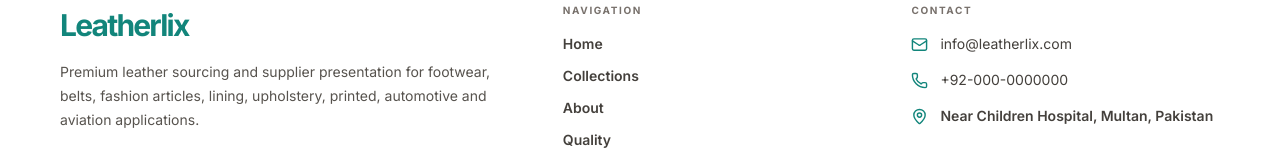
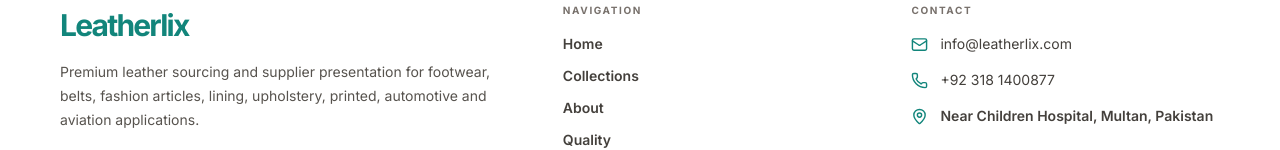
Before and after one commit to Sameer-tech-web/Https-leatherlix-frontend, a React (Vite) app: page /category/american in a window 1280 px wide. Shown: the part 1510-1660 px from the top of the page. Built offline with nearby package versions, Linux system fonts and the light colour scheme.

Commit message:
Update siteData.js

```diff
--- a/src/data/siteData.js
+++ b/src/data/siteData.js
@@ -7,7 +7,7 @@
   tagline: 'Premium B2B Leather Supply',
   email: 'info@leatherlix.com',
   supplierLabel: 'PREMIUM LEATHER SUPPLIER',
-  phone: '+92-000-0000000',
+  phone: '+92 318 1400877',
   manufacturer: 'Near Children Hospital, Multan, Pakistan',
   manufacturerUrl: '',
 };
```
